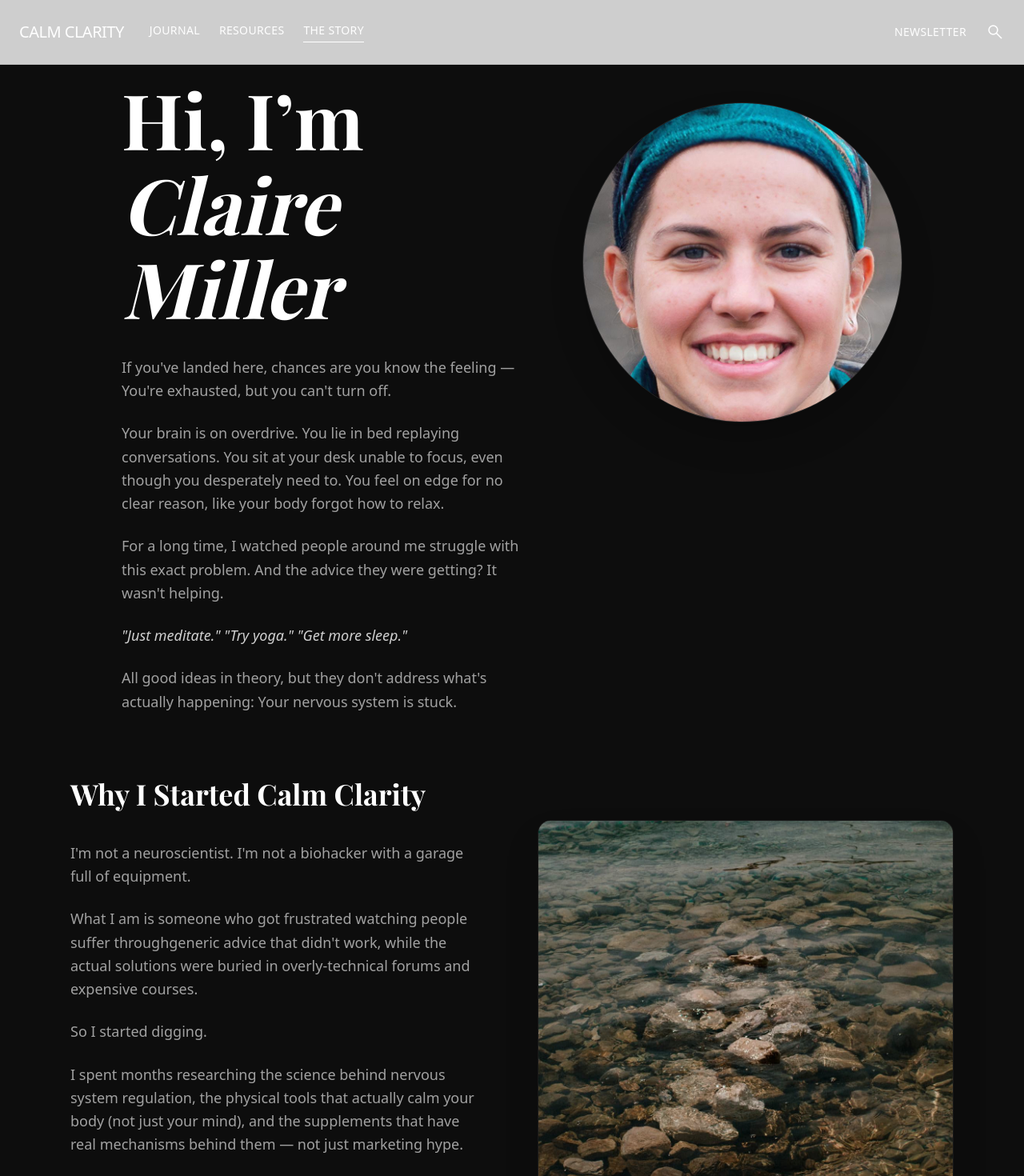
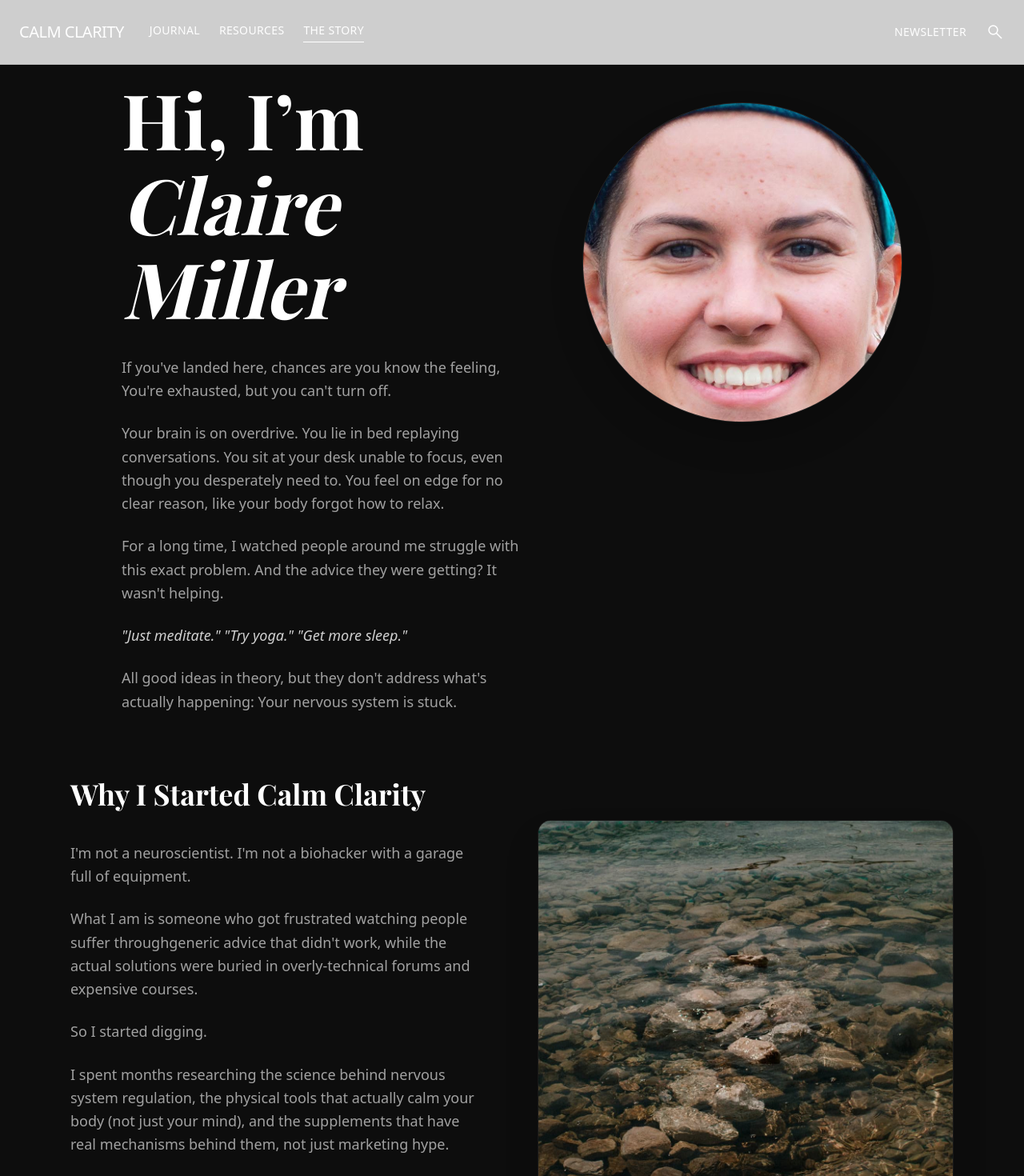
Before and after one commit to FormiloStudios/calmclarity_stitch, a Next.js app: page /story in a window 1280 px wide. Shown: the top 1470 px of the page at 80% size. Built offline with nearby package versions, Linux system fonts and the light colour scheme; a web font is replaced by a local one.

Commit message:
Adjust headshot positioning and replace em-dashes with commas

```diff
--- a/src/components/StoryContent.tsx
+++ b/src/components/StoryContent.tsx
@@ -25,7 +25,7 @@ export function StoryContent() {
                             I spent months researching the science behind nervous system
                             regulation, the physical tools that actually calm your body (not
                             just your mind), and the supplements that have real mechanisms
-                            behind them — not just marketing hype.
+                            behind them, not just marketing hype.
                         </p>
                         <p>
                             And what I found was this: The tools exist. They&#39;re just not
--- a/src/components/StoryHeader.tsx
+++ b/src/components/StoryHeader.tsx
@@ -11,7 +11,7 @@ export function StoryHeader() {
                     </h1>
                     <div className="mt-8 space-y-6 text-lg text-muted font-light leading-relaxed max-w-xl animate-fade-in-up delay-100">
                         <p>
-                            If you&#39;ve landed here, chances are you know the feeling —
+                            If you&#39;ve landed here, chances are you know the feeling,
                             You&#39;re exhausted, but you can&#39;t turn off.
                         </p>
                         <p>
@@ -40,7 +40,7 @@ export function StoryHeader() {
                             alt="Claire Miller"
                             fill
                             priority
-                            className="object-cover object-top scale-120"
+                            className="object-cover object-[center_15%] scale-150"
                         />
                     </div>
                 </div>
```
